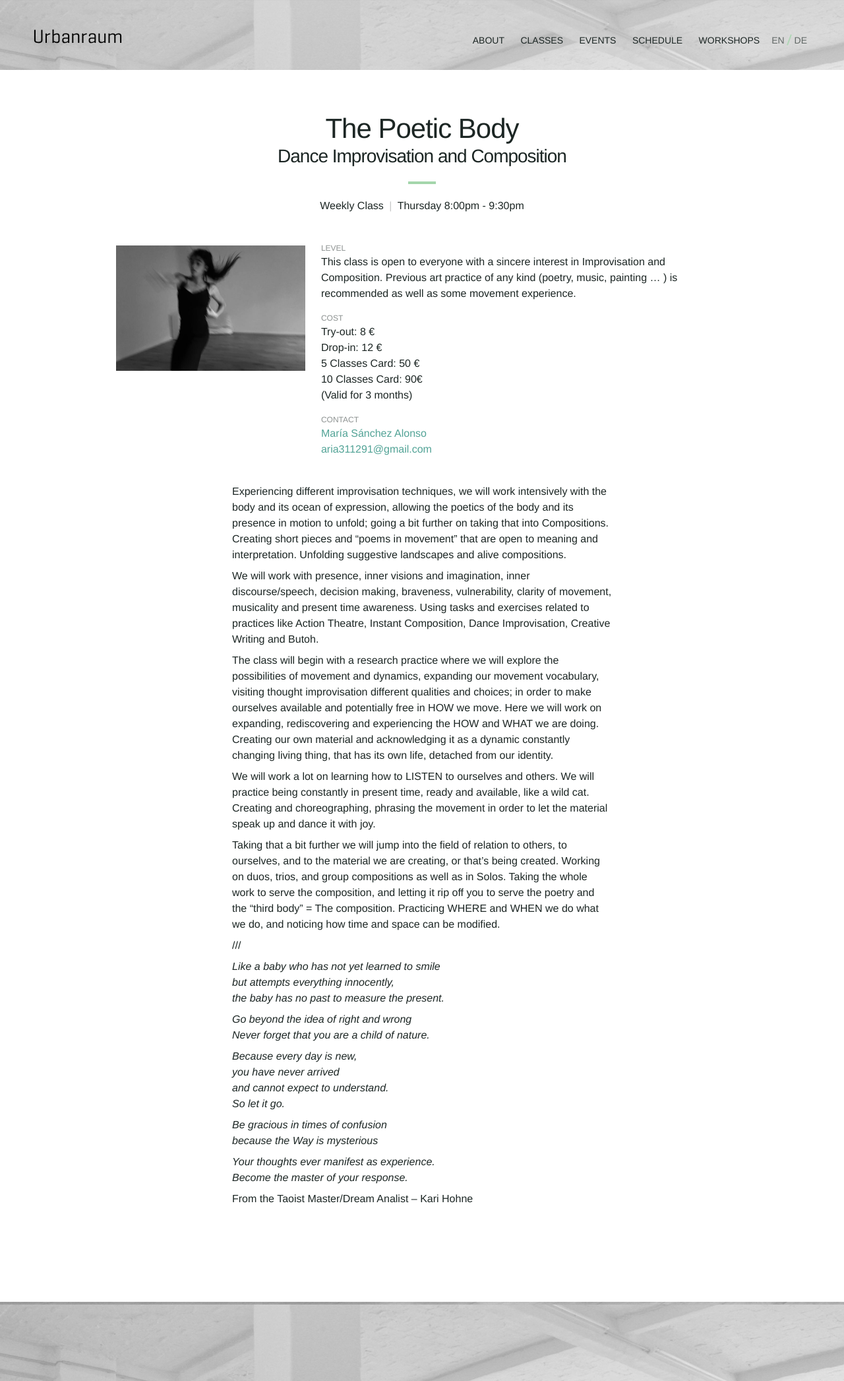
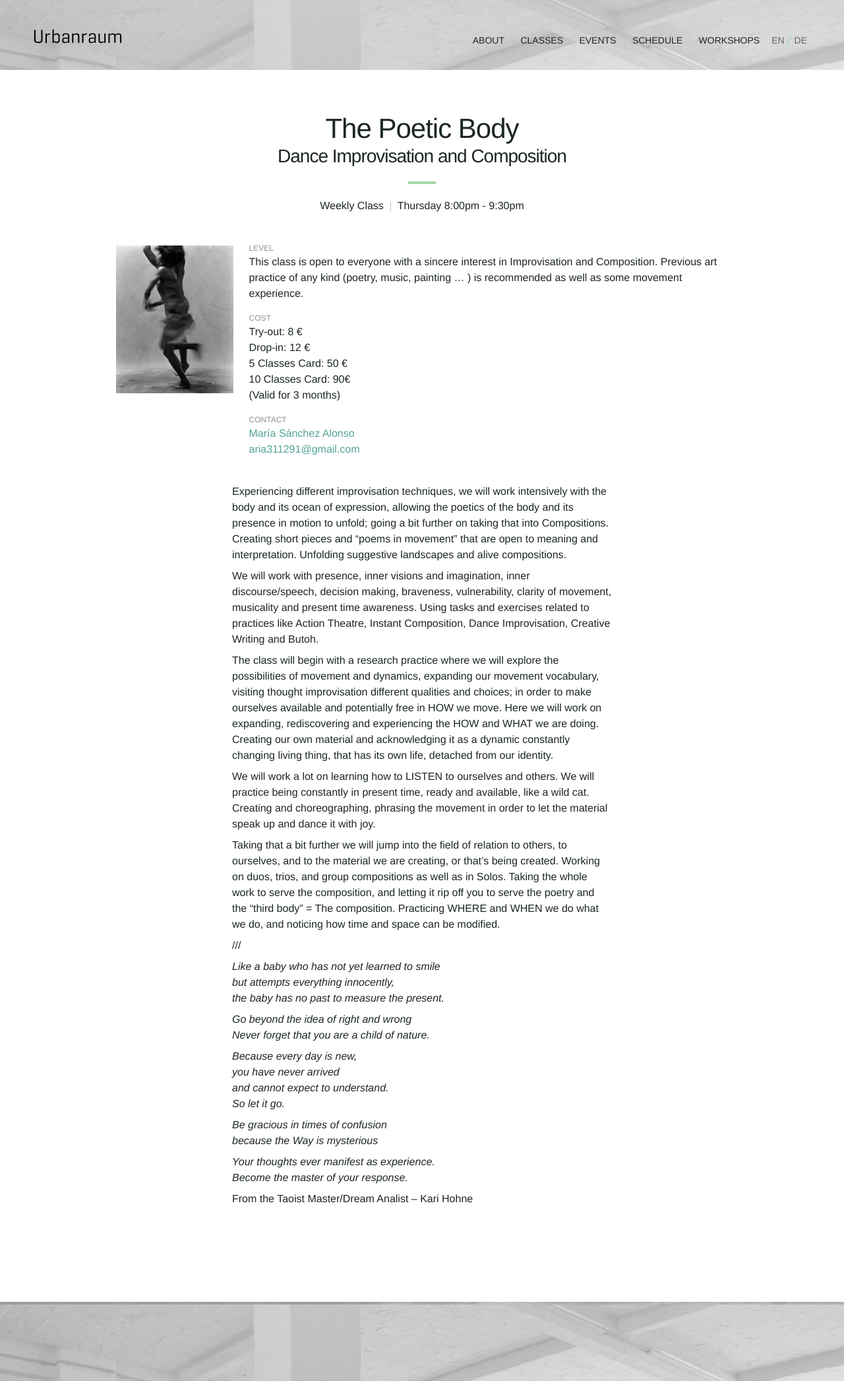
Before and after one commit to Kriesse/urbanraum, a Jekyll site: the page built from _classes/the_poetic_body.md, in a window 1280 px wide. Shown: the whole page at 66% size. Built offline with Jekyll 4.4.1, drawn with Linux system fonts in a browser that asks for light colours; nearby versions of some CDN libraries.

Commit message:
Update the_poetic_body.md

```diff
--- a/_classes/the_poetic_body.md
+++ b/_classes/the_poetic_body.md
@@ -6,7 +6,7 @@ schedule:
     start: "8:00pm"
     end: "9:30pm"
 
-image: "teacher-maria-sanchez.jpg"
+image: "class-the-poetic-body-new.jpg"
 
 title_en: "The Poetic Body"
 title_de: "The Poetic Body"
```
